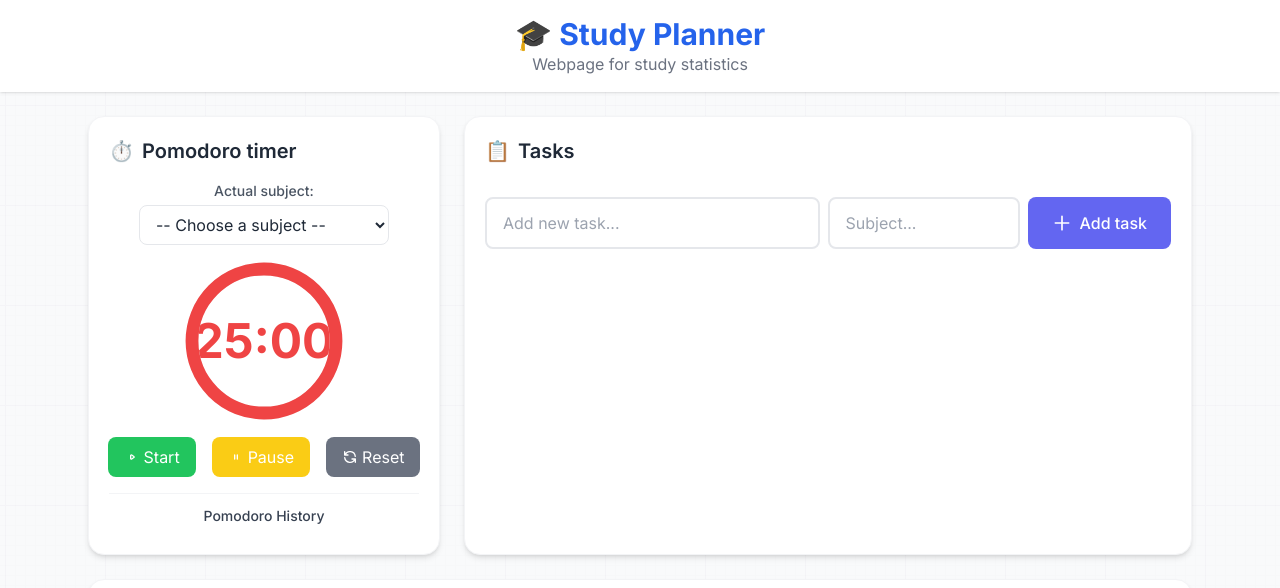
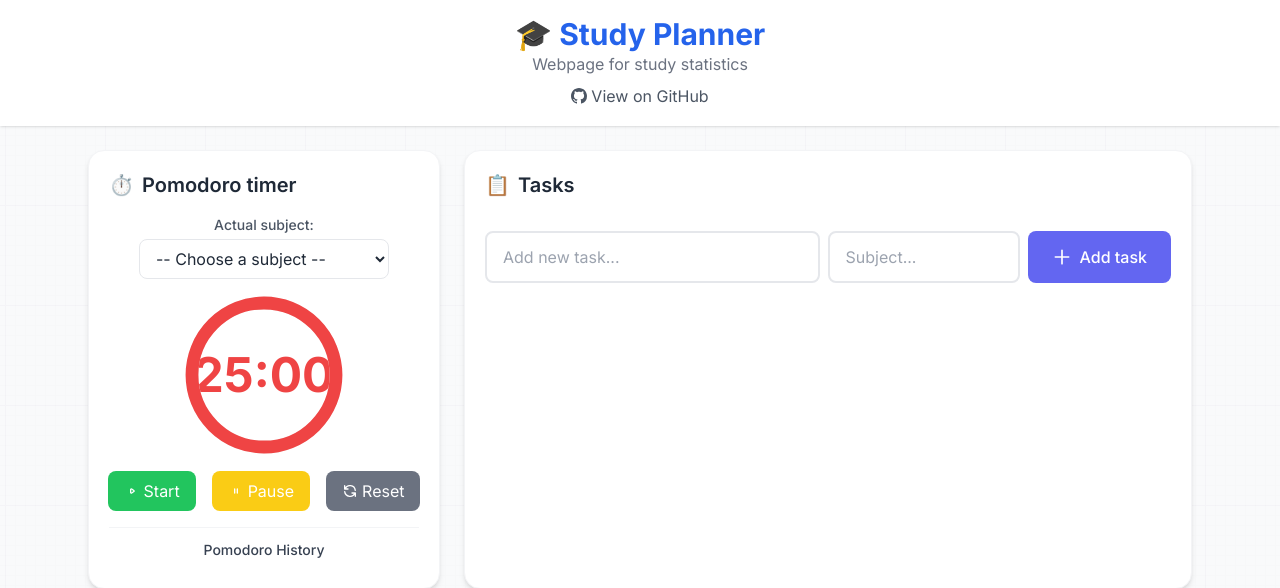
Before and after one commit to Harapapa/Webtechnology, a Flask app: page / in a window 1280 px wide. Shown: the top 588 px of the page. Run offline with Flask 3, Linux system fonts and the light colour scheme; some libraries are stand-ins or nearby versions.

Commit message:
add github

```diff
--- a/study_planner/templates/index.html
+++ b/study_planner/templates/index.html
@@ -42,6 +42,7 @@
   <header class="bg-white shadow p-4">
     <h1 class="text-2xl md:text-3xl font-bold text-center text-blue-600">🎓 Study Planner</h1>
     <p class="text-sm md:text-base text-center text-gray-500">Webpage for study statistics</p>
+    <div class="mt-2 text-center"> <a href="https://github.com/Harapapa/Webtechnology/tree/master\" target="_blank" rel="noopener noreferrer" class="inline-flex items-center gap-1 text-gray-600 hover:text-blue-600 transition-colors"> <svg xmlns="http://www.w3.org/2000/svg\" width="16" height="16" fill="currentColor" viewBox="0 0 16 16" class="w-4 h-4">\n <path d="M8 0C3.58 0 0 3.58 0 8c0 3.54 2.29 6.53 5.47 7.59.4.07.55-.17.55-.38 0-.19-.01-.82-.01-1.49-2.01.37-2.53-.49-2.69-.94-.09-.23-.48-.94-.82-1.13-.28-.15-.68-.52-.01-.53.63-.01 1.08.58 1.23.82.72 1.21 1.87.87 2.33.66.07-.52.28-.87.51-1.07-1.78-.2-3.64-.89-3.64-3.95 0-.87.31-1.59.82-2.15-.08-.2-.36-1.02.08-2.12 0 0 .67-.21 2.2.82.64-.18 1.32-.27 2-.27.68 0 1.36.09 2 .27 1.53-1.04 2.2-.82 2.2-.82.44 1.1.16 1.92.08 2.12.51.56.82 1.27.82 2.15 0 3.07-1.87 3.75-3.65 3.95.29.25.54.73.54 1.48 0 1.07-.01 1.93-.01 2.2 0 .21.15.46.55.38A8.012 8.012 0 0 0 16 8c0-4.42-3.58-8-8-8z"/></svg> View on GitHub </a></div>
   </header>
 
   <!-- Main content -->
```
